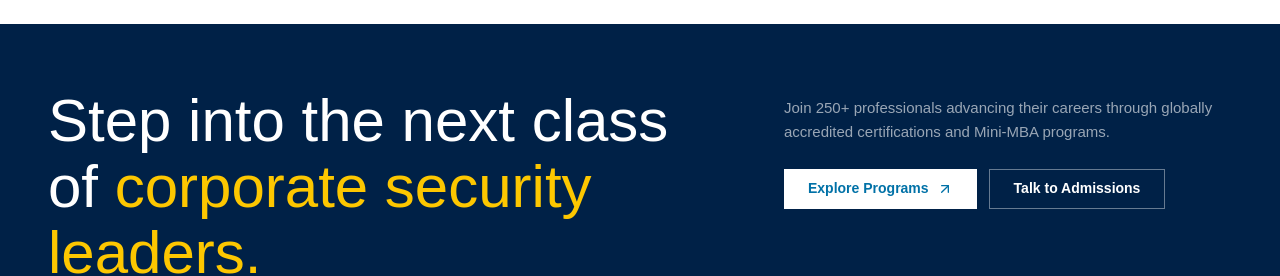
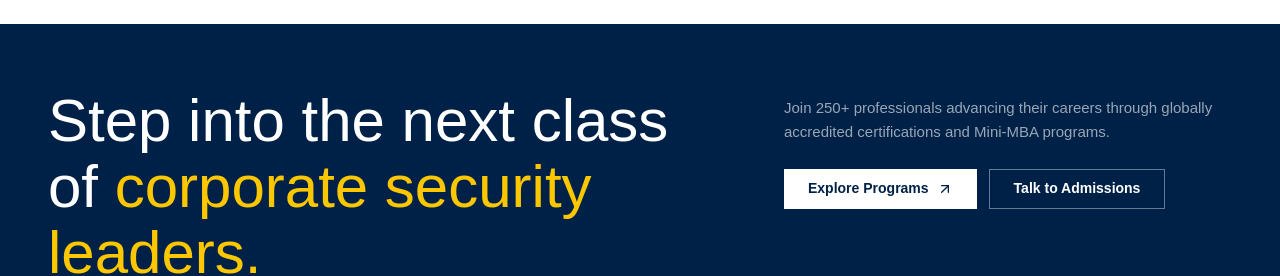
Before and after one commit to Greenmouse-Experts/guardmasters-new, a React (Vite) app: page /home in a window 1280 px wide. Shown: the part 8791-9067 px from the top of the page. Built offline with nearby package versions, Linux system fonts and the light colour scheme.

Commit message:
adjusted images

```diff
--- a/src/routes/home/-components/Footer.tsx
+++ b/src/routes/home/-components/Footer.tsx
@@ -89,7 +89,7 @@ export default function Footer() {
               accredited certifications and Mini-MBA programs.
             </p>
             <div className="flex flex-wrap gap-3">
-              <button className="btn rounded-none border-none bg-white px-6 font-semibold text-secondary gap-2 hover:bg-white/90">
+              <button className="btn rounded-none border-none bg-white px-6 font-semibold text-accent gap-2 hover:bg-white/90">
                 Explore Programs
                 <ArrowUpRight className="h-4 w-4" />
               </button>
```
